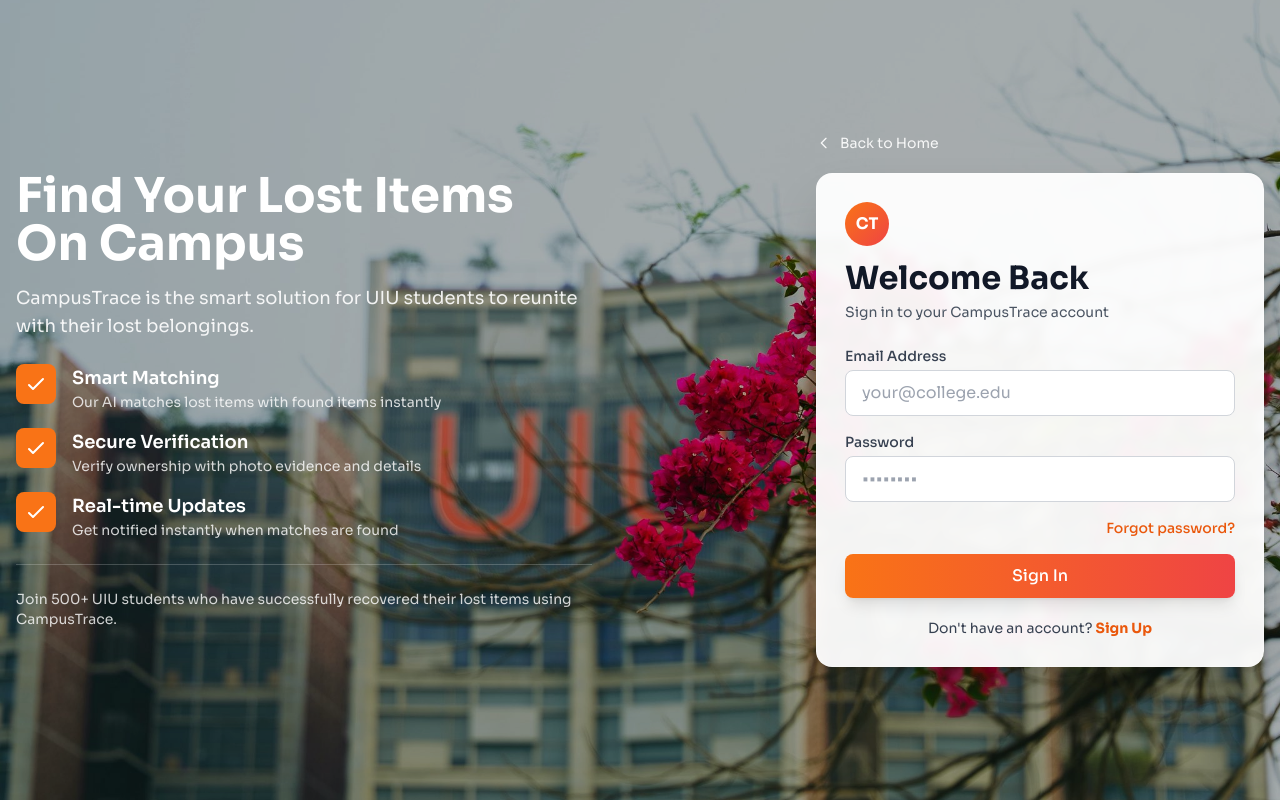
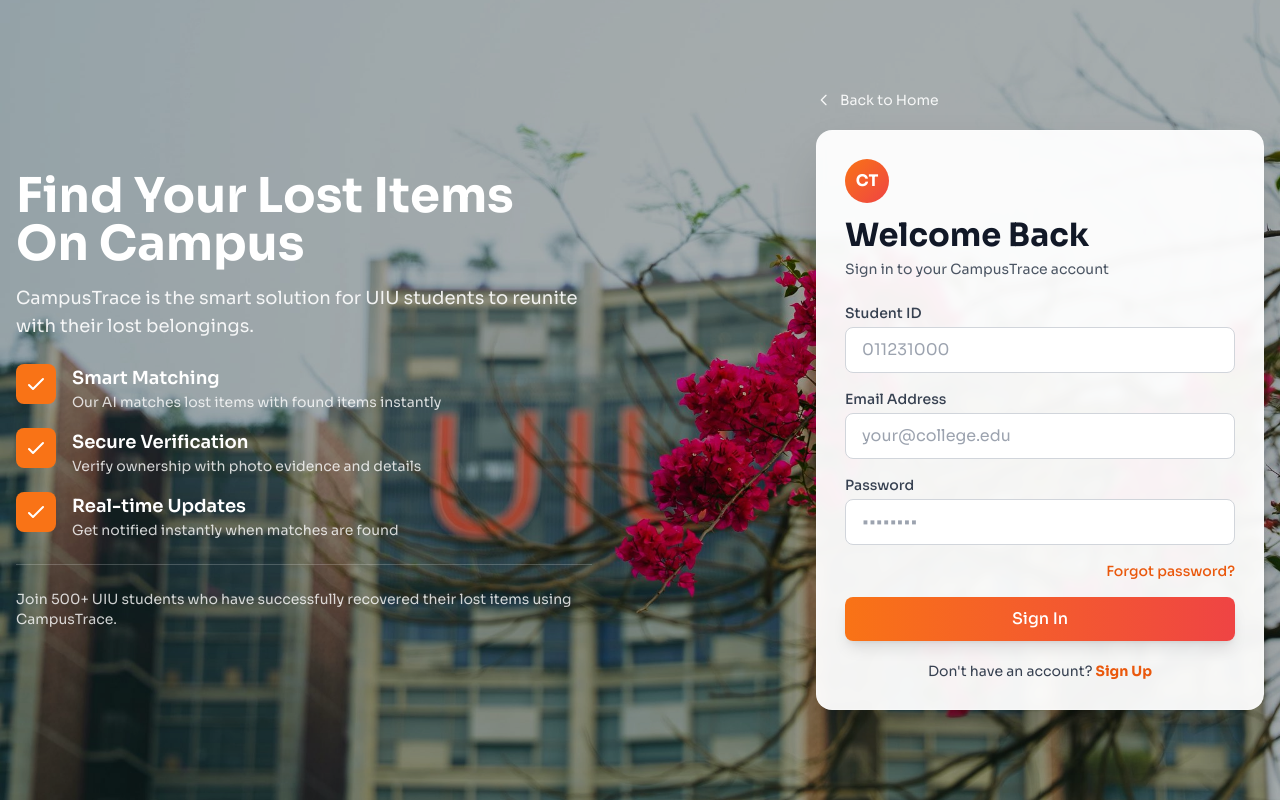
Before and after one commit to Armankabirr/CampusTrace, a React (Vite) app in the folder client/: page / in a window 1280 px wide. Both pictures are taken after a click on the button "Sign In". Built offline with nearby package versions, Linux system fonts and the light colour scheme.

Commit message:
add student ID field and validation to Login and Sign forms

```diff
--- a/client/src/pages/Login.jsx
+++ b/client/src/pages/Login.jsx
@@ -3,6 +3,7 @@
 
 function Login({ onBack }) {
   const [formData, setFormData] = useState({
+    studentId: '',
     email: '',
     password: '',
   })
@@ -25,6 +26,10 @@
 
   const validateForm = () => {
     const newErrors = {}
+
+    if (!formData.studentId || formData.studentId.trim().length < 3) {
+      newErrors.studentId = 'Please enter your student ID'
+    }
 
     if (!formData.email || !/^[^\s@]+@[^\s@]+\.[^\s@]+$/.test(formData.email)) {
       newErrors.email = 'Please enter a valid email address'
@@ -53,6 +58,7 @@
           'Content-Type': 'application/json',
         },
         body: JSON.stringify({
+          studentId: formData.studentId,
           email: formData.email,
           password: formData.password,
         }),
@@ -188,6 +194,27 @@
 
               <form onSubmit={handleSubmit} className='space-y-4'>
                 <div>
+                  <label htmlFor='studentId' className='block text-sm font-medium text-gray-700 mb-1'>
+                    Student ID
+                  </label>
+                  <input
+                    type='text'
+                    id='studentId'
+                    name='studentId'
+                    value={formData.studentId}
+                    onChange={handleInputChange}
+                    placeholder='011231000'
+                    required
+                    className={`w-full px-4 py-2.5 border rounded-lg focus:outline-none focus:ring-2 transition ${
+                      errors.studentId
+                        ? 'border-red-500 focus:ring-red-500'
+                        : 'border-gray-300 focus:ring-orange-500'
+                    }`}
+                  />
+                  {errors.studentId && <p className='text-red-600 text-xs mt-1'>{errors.studentId}</p>}
+                </div>
+
+                <div>
                   <label htmlFor='email' className='block text-sm font-medium text-gray-700 mb-1'>
                     Email Address
                   </label>
--- a/client/src/pages/Sign.jsx
+++ b/client/src/pages/Sign.jsx
@@ -7,6 +7,7 @@
     password: '',
     confirmPassword: '',
     fullName: '',
+    studentId: '',
   })
   const [errors, setErrors] = useState({})
   const [loading, setLoading] = useState(false)
@@ -30,6 +31,10 @@
 
     if (!formData.fullName || formData.fullName.trim().length < 2) {
       newErrors.fullName = 'Please enter your full name'
+    }
+
+    if (!formData.studentId || formData.studentId.trim().length < 3) {
+      newErrors.studentId = 'Please enter your student ID'
     }
 
     if (!formData.email || !/^[^\s@]+@[^\s@]+\.[^\s@]+$/.test(formData.email)) {
@@ -66,6 +71,7 @@
           email: formData.email,
           password: formData.password,
           fullName: formData.fullName,
+          studentId: formData.studentId,
         }),
       })
 
@@ -233,6 +239,27 @@
                 </div>
 
                 <div>
+                  <label htmlFor='studentId' className='block text-sm font-medium text-gray-700 mb-1'>
+                    Student ID
+                  </label>
+                  <input
+                    type='text'
+                    id='studentId'
+                    name='studentId'
+                    value={formData.studentId}
+                    onChange={handleInputChange}
+                    placeholder='011231000'
+                    required
+                    className={`w-full px-4 py-2.5 border rounded-lg focus:outline-none focus:ring-2 transition ${
+                      errors.studentId
+                        ? 'border-red-500 focus:ring-red-500'
+                        : 'border-gray-300 focus:ring-orange-500'
+                    }`}
+                  />
+                  {errors.studentId && <p className='text-red-600 text-xs mt-1'>{errors.studentId}</p>}
+                </div>
+
+                <div>
                   <label htmlFor='email' className='block text-sm font-medium text-gray-700 mb-1'>
                     Email Address
                   </label>
```
